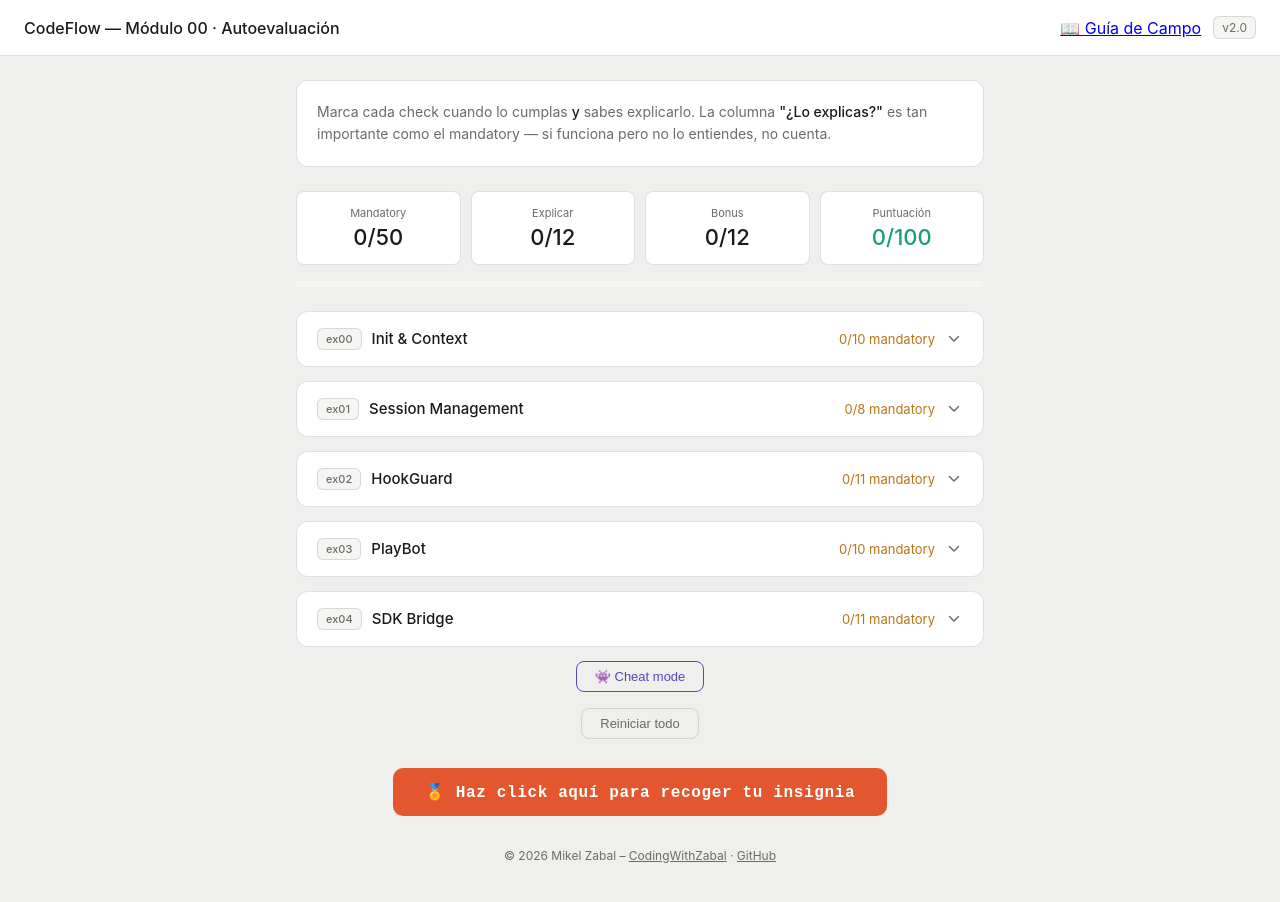
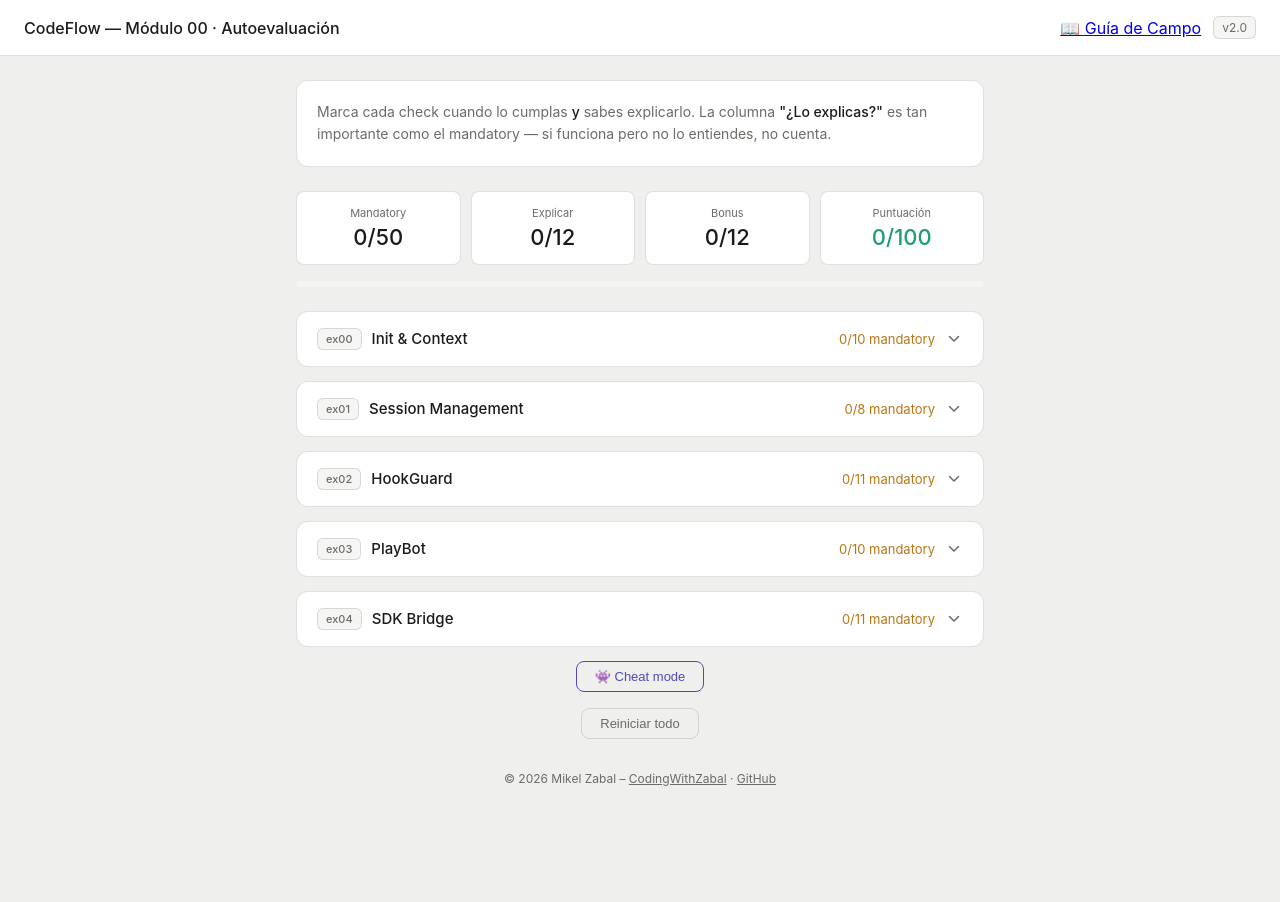
Before and after one commit to zabal42/CodeFlowModule00_SP, a plain HTML site: page docs/index.html in a window 1280 px wide. After the commit the page ends 858 px from the top, so only its background shows below. Drawn offline with Linux system fonts and the light colour scheme.

Commit message:
fixing claim badge link issues

```diff
--- a/docs/index.html
+++ b/docs/index.html
@@ -88,15 +88,6 @@ body { font-family: -apple-system, BlinkMacSystemFont, 'Segoe UI', sans-serif; b
   <div class="verdict" id="verdict"></div>
   <button class="reset-btn" onclick="markAllDone()" style="margin-top:0.5rem; border-color: #534AB7; color: #534AB7;">👾 Cheat mode</button>
 <button class="reset-btn" onclick="resetAll()">Reiniciar todo</button>
-  <div style="text-align:center; margin-top:1.8rem;">
-  <a href="guia/guia-campo-cima.html"
-     style="display:inline-block; background:#E4572E; color:#fff;
-            font-family:monospace; font-weight:700; font-size:1rem;
-            padding:.9rem 2rem; border-radius:10px;
-            text-decoration:none; letter-spacing:.04em;">
-    🏅 Haz click aquí para recoger tu insignia
-  </a>
-</div>
   <div class="footer">
     <p>© 2026 Mikel Zabal – <a href="https://www.linkedin.com/in/mikel-zabal-martin/" target="_blank">CodingWithZabal</a> · <a href="https://github.com/zabal42/CodeFlowModule00_SP" target="_blank">GitHub</a></p>
   </div>
@@ -235,7 +226,7 @@ function renderVerdict(){
   const v=document.getElementById('verdict');
   if(coreComplete&&dPD===1){
     v.style.display='block';
-    v.innerHTML='<div class="emoji">👑</div><div class="title">Princess Donut Celestial Level — 100/100</div><div class="sub">Has completado el módulo entero. El review llega al móvil, tú estás en el gym.<br>No has aprendido a usar Claude Code: has aprendido a controlarlo.<br><br>¡Por Tutatis!!</div>';
+    v.innerHTML='<div class="emoji">👑</div><div class="title">Princess Donut Celestial Level — 100/100</div><div class="sub">Has completado el módulo entero. El review llega al móvil, tú estás en el gym.<br>No has aprendido a usar Claude Code: has aprendido a controlarlo.<br><br>¡Por Tutatis!!<br><br><a href="guia/guia-campo-cima.html" style="display:inline-block; background:#E4572E; color:#fff; font-family:monospace; font-weight:700; font-size:1rem; padding:.9rem 2rem; border-radius:10px; text-decoration:none; letter-spacing:.04em;">🏅 Haz click aquí para recoger tu insignia</a></div>';
   }else if(coreComplete){
     v.style.display='block';
     v.innerHTML=`<div class="emoji">🏆</div><div class="title">Core completado — 62/100</div><div class="sub">Todo el mandatory y las explicaciones. Solo falta un último nivel...<br><br>¿Te atreves con el <strong>👑 Princess Donut Celestial Level</strong>?<br>Implementa el review vía Telegram/Slack, lanza el proceso, vete al CrossFit y espera el mensaje en el móvil. Si lo consigues: <strong>100/100</strong>.</div>`;
```
